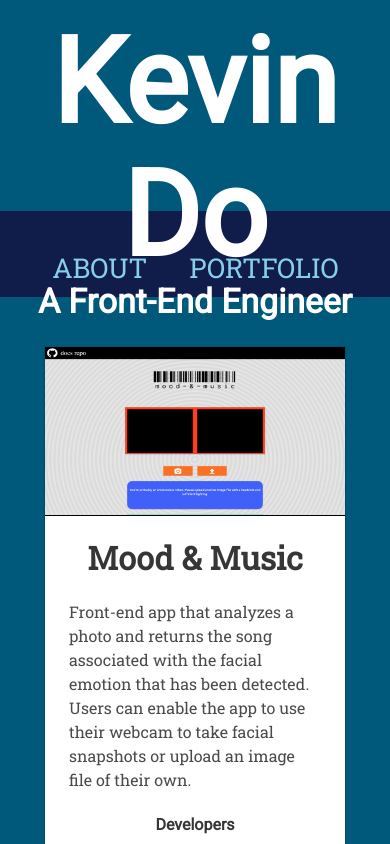
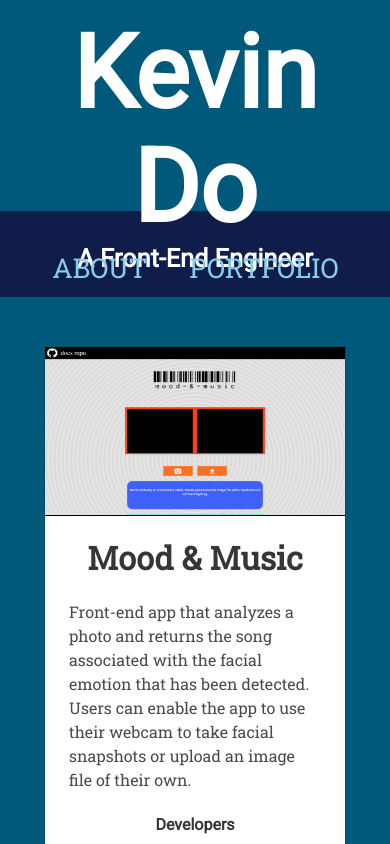
Before and after one commit to do-kevin/do-kevin.github.io, a React (Create React App) app: page / in a window 390 px wide. Shown: the top 844 px of the page. Built offline with nearby package versions, Linux system fonts and the light colour scheme; a web font is replaced by a local one.

Commit message:
Media query: banner title and subtitle uses vh

```diff
--- a/src/static/css/Portfolio.scss
+++ b/src/static/css/Portfolio.scss
@@ -344,6 +344,14 @@ h6 {
 }
 
 @media (max-width: 580px) {
+    #banner-title {
+        font-size: 12vh;
+    }
+
+    #banner-subtitle {
+        font-size: 3vh;
+    }
+
     #about-page {
         height: 750px;
         padding: 0 0 5vmax 0;
```
Also changed, not shown: src/static/css/Portfolio.css, 1 other file (tests, documents, lock files or other folders).
